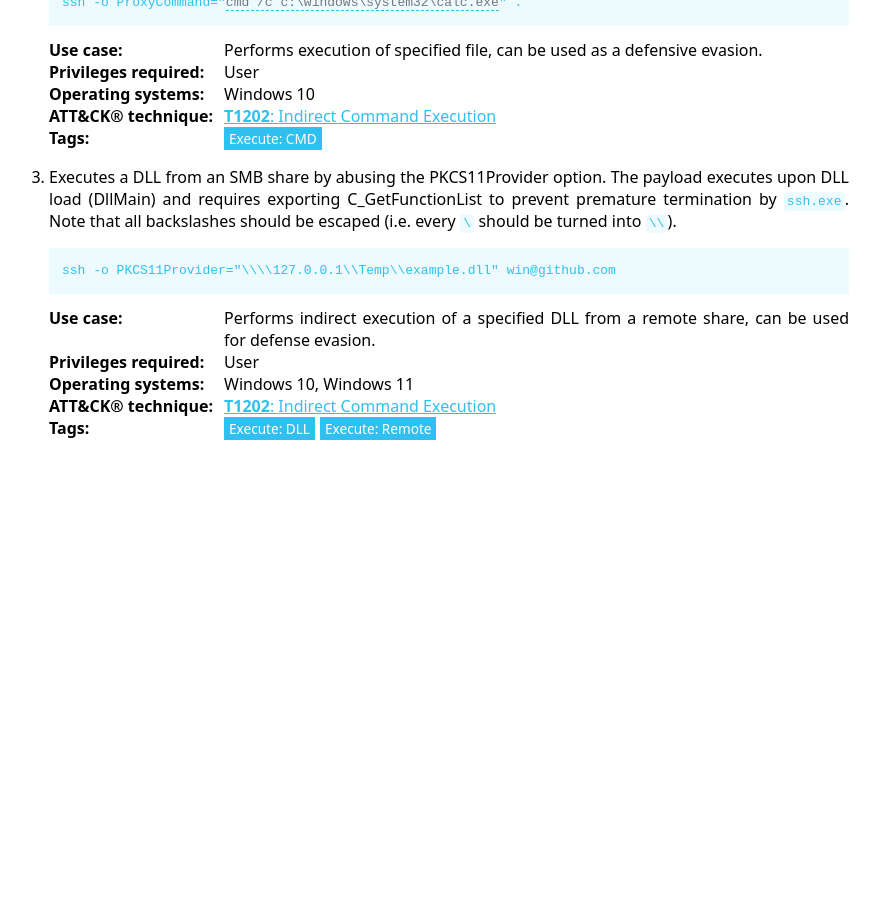
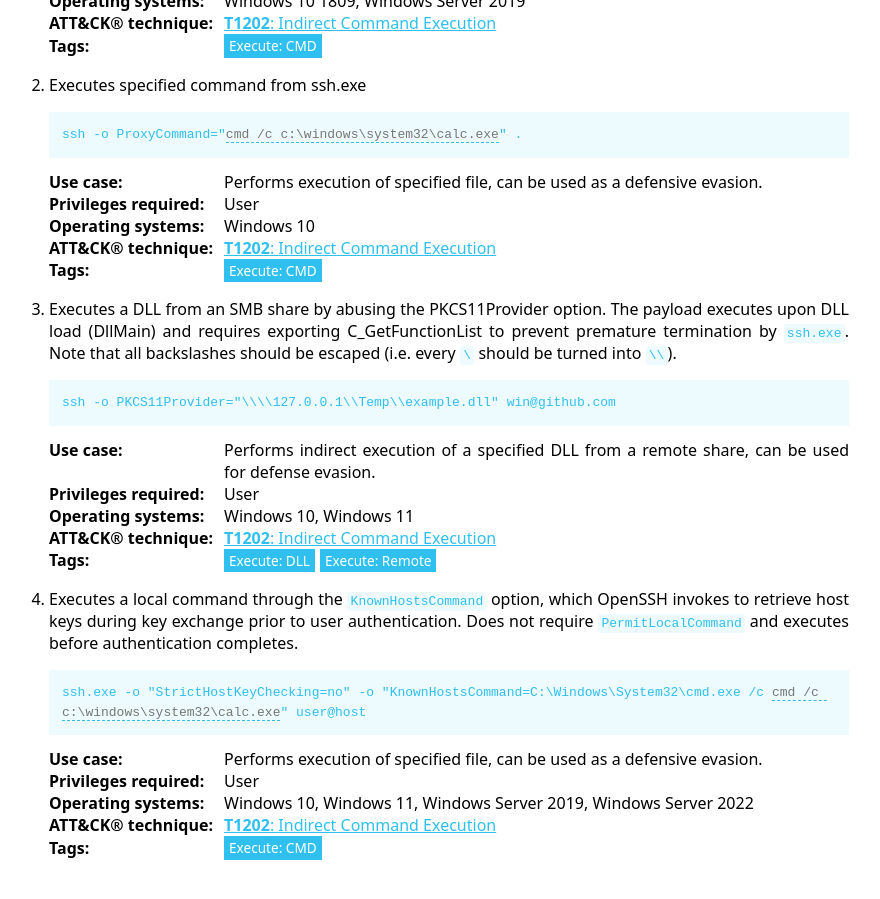
Before and after one commit to LOLBAS-Project/LOLBAS-Project.github.io, a Jekyll site: the page built from _lolbas/Binaries/Ssh.md, in a window 1280 px wide and 900 px high, scrolled down 935 px. Shown: the whole window, without its empty margins (191-1071 px from the left). Built offline with Jekyll 4.4.1, drawn with Linux system fonts in a browser that asks for light colours; before the commit the page ends 1415 px from its top, so only the background shows below that; some of the changed text lies outside the part shown.

Commit message:
Applying update LOLBAS-Project/LOLBAS@8916857956bf002ac6415e285bc13b9ce4048d9c

```diff
--- a/_lolbas/Binaries/Ssh.md
+++ b/_lolbas/Binaries/Ssh.md
@@ -32,6 +32,15 @@ Commands:
     Tags:
       - Execute: DLL
       - Execute: Remote
+  - Command: ssh.exe -o "StrictHostKeyChecking=no" -o "KnownHostsCommand=C:\Windows\System32\cmd.exe /c {CMD}" user@host
+    Description: Executes a local command through the `KnownHostsCommand` option, which OpenSSH invokes to retrieve host keys during key exchange prior to user authentication. Does not require `PermitLocalCommand` and executes before authentication completes.
+    Usecase: Performs execution of specified file, can be used as a defensive evasion.
+    Category: Execute
+    Privileges: User
+    MitreID: T1202
+    OperatingSystem: Windows 10, Windows 11, Windows Server 2019, Windows Server 2022
+    Tags:
+      - Execute: CMD
 Full_Path:
   - Path: c:\windows\system32\OpenSSH\ssh.exe
 Code_Sample:
@@ -40,6 +49,8 @@ Detection:
   - Sigma: https://github.com/SigmaHQ/sigma/blob/c04bef2fbbe8beff6c7620d5d7ea6872dbe7acba/rules/windows/process_creation/proc_creation_win_lolbin_ssh.yml
   - IOC: Event ID 4624 with process name C:\Windows\System32\OpenSSH\sshd.exe.
   - IOC: command line arguments specifying execution.
+  - IOC: ssh.exe process creation containing KnownHostsCommand in command line arguments (note that options loaded from an SSH config file via -F or the default %USERPROFILE%\.ssh\config do not appear on the ssh.exe command line).
+  - IOC: ssh.exe spawning a child process such as cmd.exe or powershell.exe during SSH key exchange prior to user authentication.
 Resources:
   - Link: https://gtfobins.github.io/gtfobins/ssh/
   - Link: https://gist.github.com/screetsec/97d90750bfb058eb0b49c5374cdc0ac9
```
Also changed, not shown: other parts of _lolbas/Binaries/Ssh.md (+2 -0 lines).
